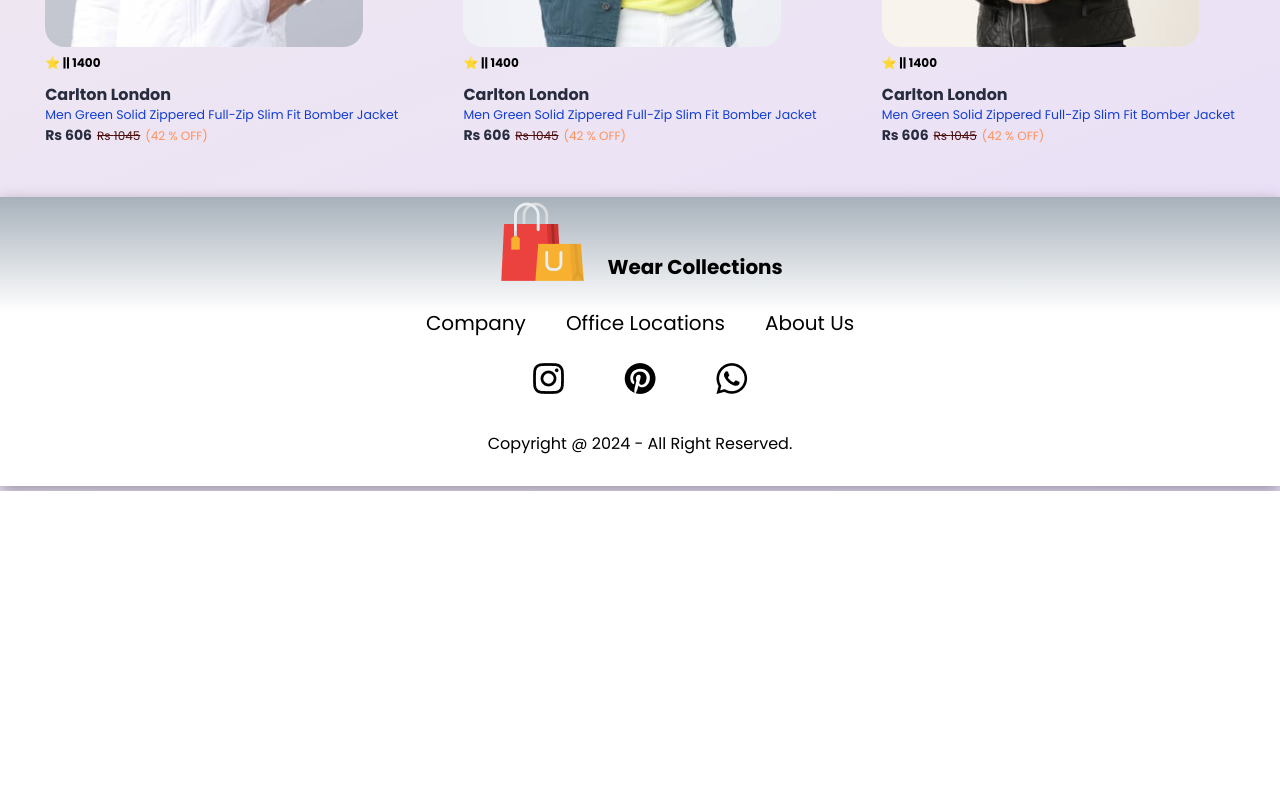
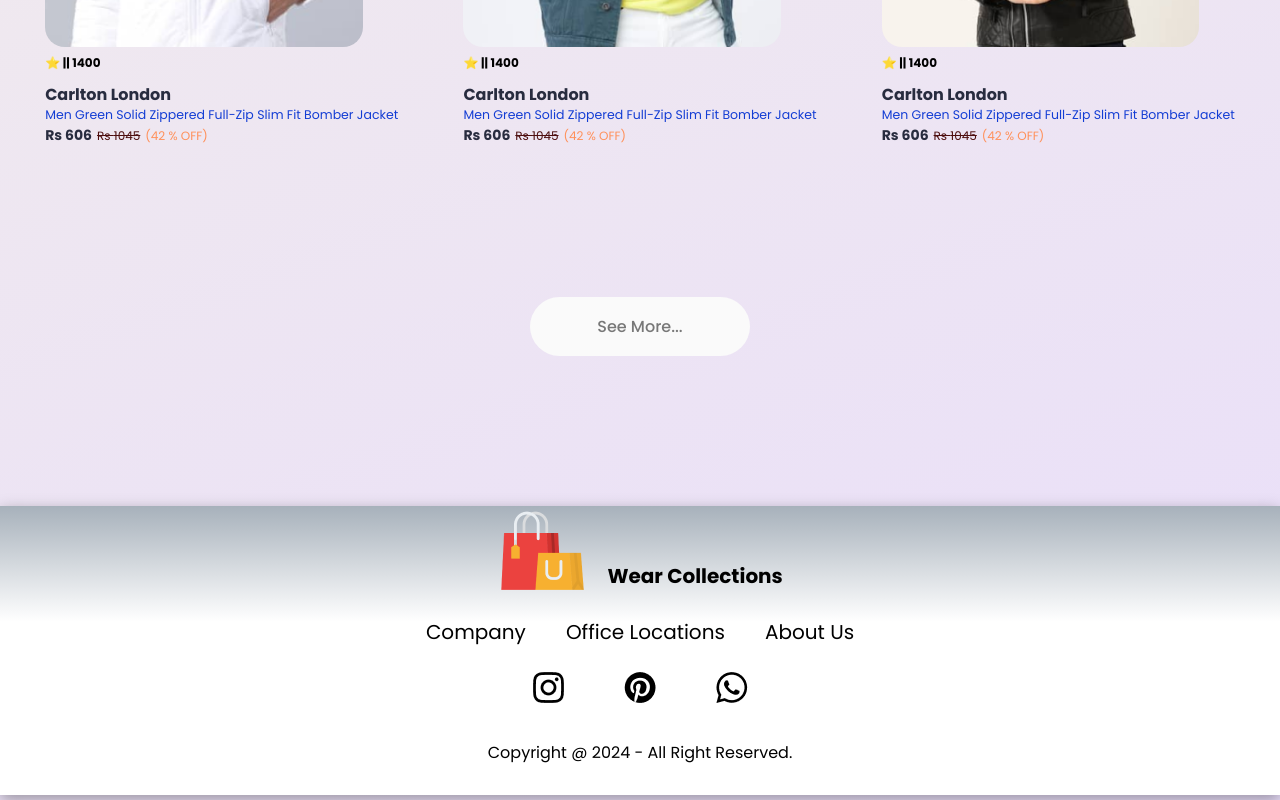
Before and after one commit to abhijit84842/Web_Development_Projects_2024, a React (Vite) app in the folder MERN Stack Project/Wear Collection E-commerce/Frontend/: page /men in a window 1280 px wide. Shown: the part 2415-3215 px from the top of the page. Before the commit the page ends 2906 px from the top, so only its background shows below. Built offline with nearby package versions, Linux system fonts and the light colour scheme.

Commit message:
adding a button

```diff
--- a/MERN Stack Project/Wear Collection E-commerce/Frontend/src/Pages/PagesCss/ShopCategory.css
+++ b/MERN Stack Project/Wear Collection E-commerce/Frontend/src/Pages/PagesCss/ShopCategory.css
@@ -52,3 +52,18 @@
     align-items: center;
     gap: 20px;
 }
+
+.load-more{
+    display: flex;
+    justify-content: center;
+    align-items: center;
+    margin: 150px auto;
+    width: 220px;
+    height: 59px;
+    border-radius: 75px;
+    background: #fafafa;
+    color: #787878;
+    font: 18px;
+    font-weight: 500;
+
+}
--- a/MERN Stack Project/Wear Collection E-commerce/Frontend/src/Pages/ShopCatagory.jsx
+++ b/MERN Stack Project/Wear Collection E-commerce/Frontend/src/Pages/ShopCatagory.jsx
@@ -32,6 +32,8 @@
           }
         })}
       </div>
+
+      <div className="load-more">See More...</div>
     </div>
   );
 };
```
